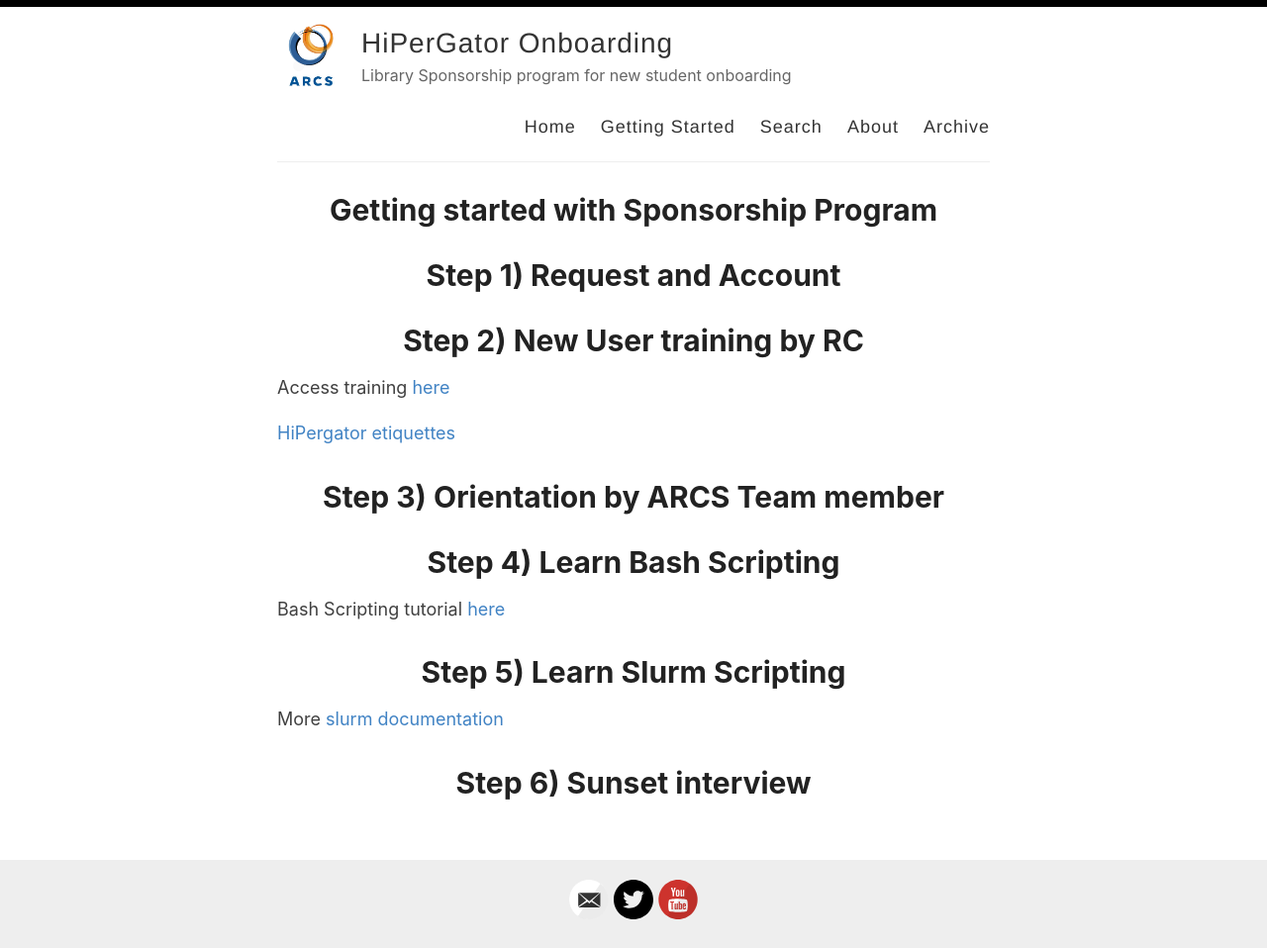
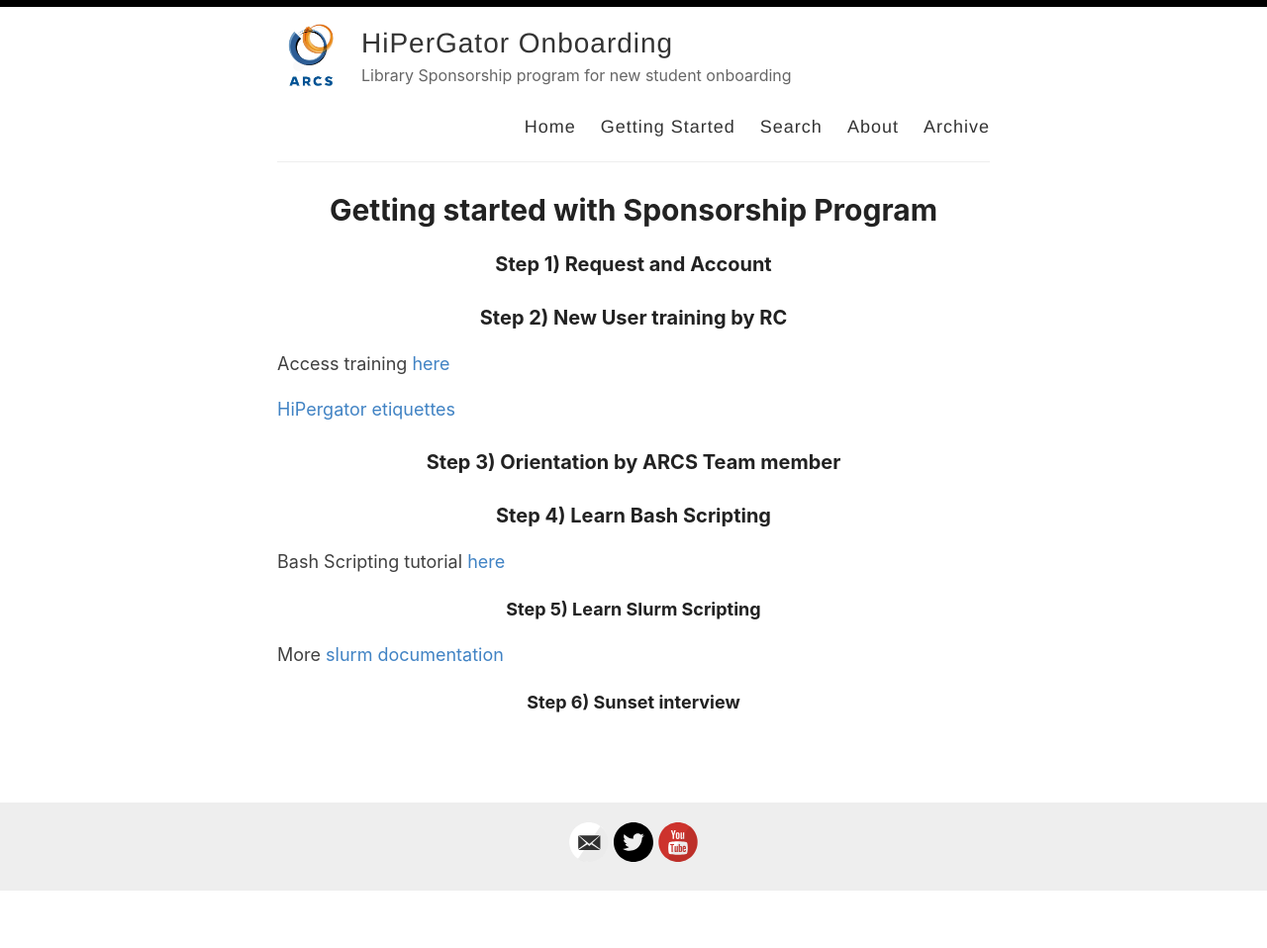
Before and after one commit to NatyaHans/HiPerGatorOnboarding, a Jekyll site: the page built from _pages/getting-started.md, in a window 1280 px wide. Shown: the whole page at 99% size. Built offline with Jekyll 4.4.1, drawn with Linux system fonts in a browser that asks for light colours; after the commit the page ends 901 px from its top, so only the background shows below that.

```diff
--- a/_pages/getting-started.md
+++ b/_pages/getting-started.md
@@ -4,22 +4,22 @@ title: Getting started with Sponsorship Program
 permalink: /getting-started/
 ---
 
-# Step 1) Request and Account
+### Step 1) Request and Account
 
 
-# Step 2) New User training by RC
+### Step 2) New User training by RC
 Access training [here](https://help.rc.ufl.edu/doc/New_user_training)
 
 [HiPergator etiquettes](https://help.rc.ufl.edu/doc/HPG_Computation)
 
-# Step 3) Orientation by ARCS Team member
+### Step 3) Orientation by ARCS Team member
 
 
-# Step 4) Learn Bash Scripting
+### Step 4) Learn Bash Scripting
 Bash Scripting tutorial [here]()
 
-# Step 5) Learn Slurm Scripting
+#### Step 5) Learn Slurm Scripting
 
 More [slurm documentation](https://slurm.schedmd.com/documentation.html)
 
-# Step 6) Sunset interview
+##### Step 6) Sunset interview
```
